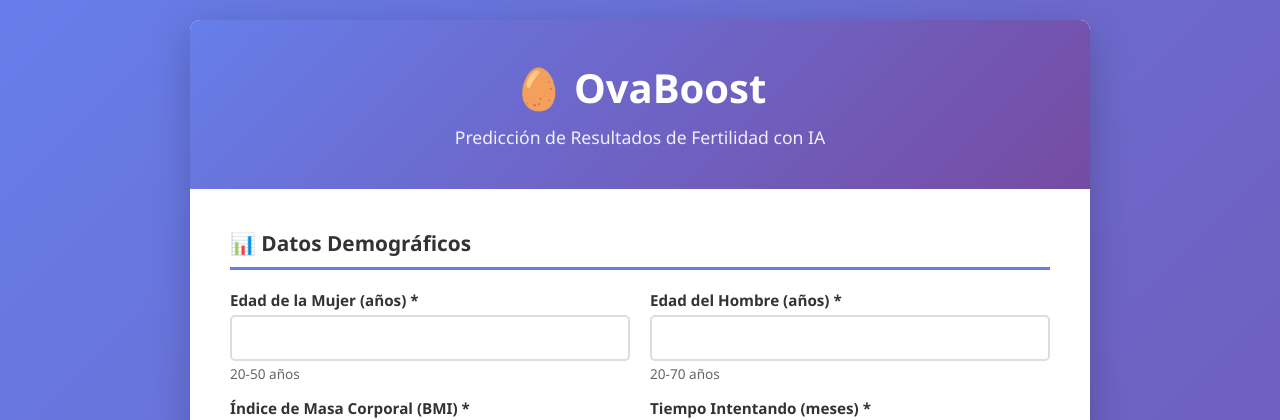
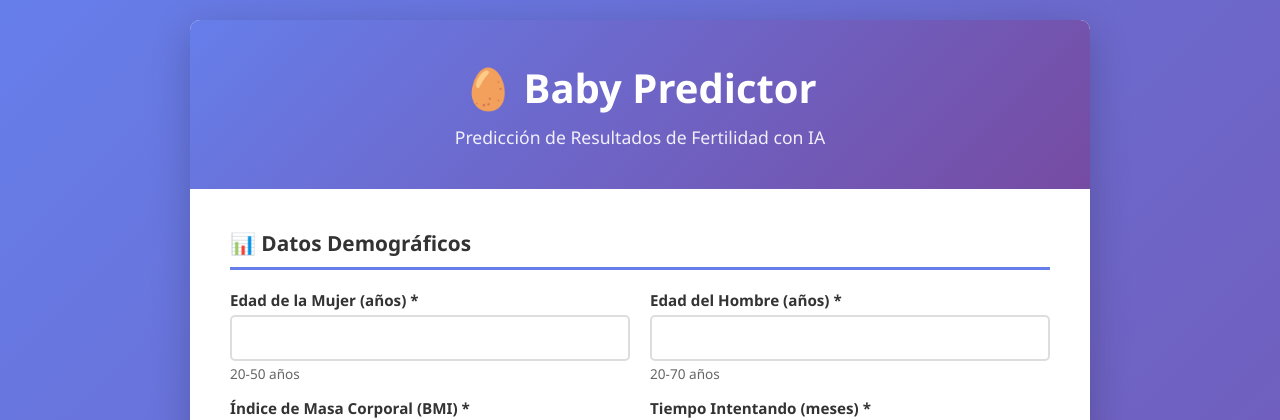
Before and after one commit to ignaciomunguiaped-art/fertility_health, a Flask app: page / in a window 1280 px wide. Shown: the top 420 px of the page. Run offline with Flask 3, Linux system fonts and the light colour scheme.

Commit message:
Correction in the name

```diff
--- a/templates/index.html
+++ b/templates/index.html
@@ -274,7 +274,7 @@
 <body>
     <div class="container">
         <div class="header">
-            <h1>🥚 OvaBoost</h1>
+            <h1>🥚 Baby Predictor</h1>
             <p>Predicción de Resultados de Fertilidad con IA</p>
         </div>
 
```
